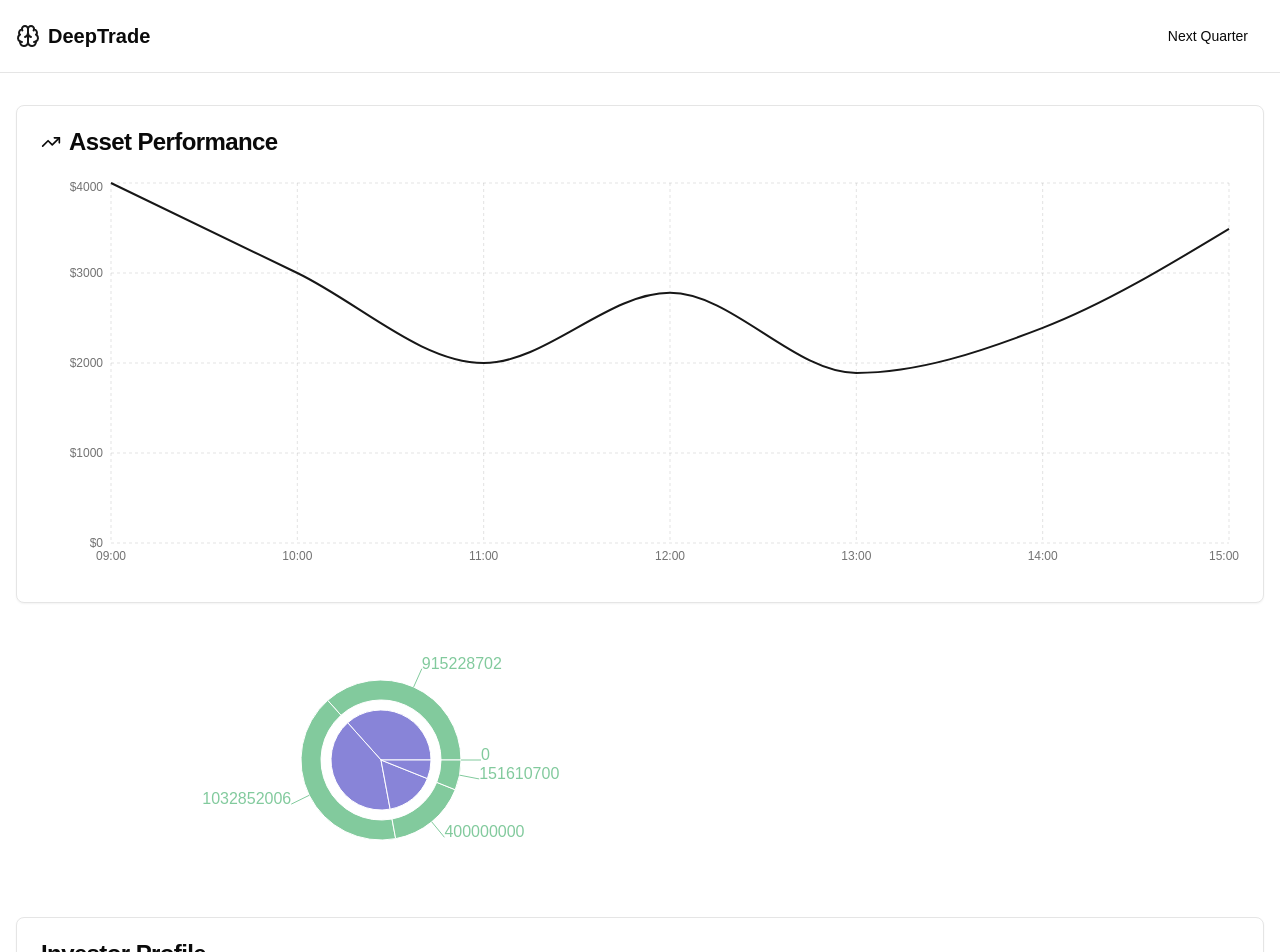
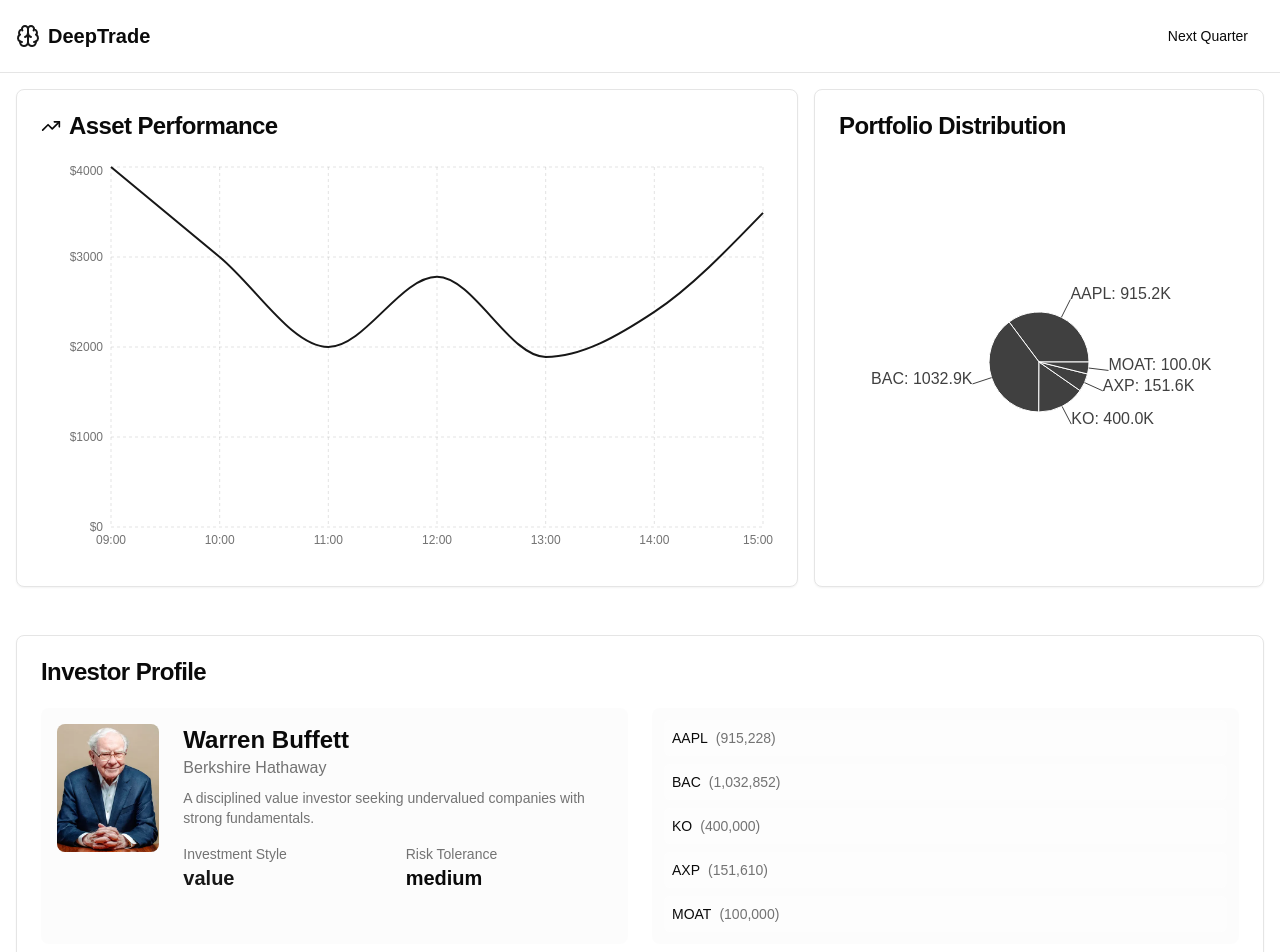
Before and after one commit to Jacky040124/DeepTrade, a Next.js app in the folder deeptrade/: page /trade in a window 1280 px wide. Shown: the top 952 px of the page. Built offline with nearby package versions, Linux system fonts and the light colour scheme.

Commit message:
parrelel display

```diff
--- a/deeptrade/src/app/trade/page.tsx
+++ b/deeptrade/src/app/trade/page.tsx
@@ -109,12 +109,17 @@ export default function Home() {
 
       {/* Main Content */}
       <div className={`transition-all duration-500 ${loading ? "blur-md" : "blur-0"}`}>
-        <main className="container mx-auto px-4 py-8">
-          <Tabs defaultValue={investors[0].id} className="space-y-8">
-            {/* Asset Graph */}
-            <AssetGraph data={graphData} />
-            <PieChart investor_name={selectedInvestor} />
-            {/* Investor Profile Cards */}
+        <main className="container mx-auto px-4 py-4">
+          <Tabs defaultValue={investors[0].id} className="space-y-4">
+          <div className="flex gap-4">
+            <div className="flex-[4]">
+              <AssetGraph data={graphData} />
+            </div>
+            <div className="flex-[1]">
+              <PieChart investor_name={selectedInvestor} />
+            </div>
+          </div>
+
             {investors.map((investor) => (
               <TabsContent key={investor.id} value={investor.id}>
                 <InvestorProfile selectedInvestor={selectedInvestor} />
--- a/deeptrade/src/components/PieCahrt.tsx
+++ b/deeptrade/src/components/PieCahrt.tsx
@@ -1,14 +1,28 @@
 import { PieChart as RechartsPieChart, Pie} from "recharts";
 import { useAgent } from "@/app/hooks/useAgent";
+import { Card, CardContent, CardHeader, CardTitle } from "@/components/ui/card";
 
 interface PieChartProps {
   investor_name: string;
 }
 
 export default function PieChart({ investor_name }: PieChartProps) {
-  const { buffett, soros } = useAgent();
+  const { buffett, soros, kotegawa, siebert } = useAgent();
 
-  const investor = investor_name === "Warren Buffett" ? buffett : soros;
+  const investor = (() => {
+    switch (investor_name) {
+      case "Warren Buffett":
+        return buffett;
+      case "George Soros":
+        return soros;
+      case "Takashi Kotegawa":
+        return kotegawa;
+      case "Muriel Siebert":
+        return siebert;
+      default:
+        return buffett; // Handle cases where no match is found
+    }
+  })();
 
   const holdings = Object.entries(investor.holdings).map(([symbol, shares]) => ({
     name: symbol,
@@ -16,19 +30,17 @@ export default function PieChart({ investor_name }: PieChartProps) {
   }));
 
   return (
-    <RechartsPieChart width={730} height={250}>
-      <Pie data={holdings} dataKey="value" nameKey="name" cx="50%" cy="50%" outerRadius={50} fill="#8884d8" />
-      <Pie
-        data={holdings}
-        dataKey="value"
-        nameKey="name"
-        cx="50%"
-        cy="50%"
-        innerRadius={60}
-        outerRadius={80}
-        fill="#82ca9d"
-        label
-      />
-    </RechartsPieChart>
+    <Card className="mb-8">
+      <CardHeader>
+        <CardTitle className="flex items-center">
+          Portfolio Distribution
+        </CardTitle>
+      </CardHeader>
+      <CardContent>
+        <RechartsPieChart width={400} height={400}>
+        <Pie data={holdings} dataKey="value" nameKey="name" cx="50%" cy="50%" outerRadius={50} fill="#404040" label={({ name, value }) => `${name}: ${(value / 1_000).toFixed(1)}K`}/>
+      </RechartsPieChart>
+      </CardContent>
+      </Card>
   );
 }
--- a/deeptrade/src/components/investor-selector.tsx
+++ b/deeptrade/src/components/investor-selector.tsx
@@ -1,5 +1,6 @@
 "use client";
 
+import { useState } from "react";
 import { InvestorDisplay } from "@/app/trade/page";
 
 interface InvestorSelectorProps {
@@ -7,21 +8,43 @@ interface InvestorSelectorProps {
   onInvestorChange: (investor: InvestorDisplay) => void;
 }
 
-export function InvestorSelector({ investors, onInvestorChange }: InvestorSelectorProps) {
+export function InvestorSelector({
+  investors,
+  onInvestorChange,
+}: InvestorSelectorProps) {
+  const [selectedId, setSelectedId] = useState<InvestorDisplay["id"] | null>(
+    investors[0]?.id || null
+  );
+
+  const handleInvestorChange = (investor: InvestorDisplay) => {
+    setSelectedId(investor.id);
+    onInvestorChange(investor);
+  };
+
   return (
     <div className="flex items-center gap-2">
-      {investors.map((investor) => (
+      {investors.map((investor) => {
+        const isSelected = selectedId === investor.id;
+        return (
           <button
             key={investor.id}
-          onClick={() => onInvestorChange(investor)}
-          className="flex items-center gap-2 px-3 py-1.5 rounded-full hover:bg-muted/50 transition-all"
+            onClick={() => handleInvestorChange(investor)}
+            className={`flex items-center gap-2 px-3 py-1.5 rounded-full transition-all
+              ${isSelected ? "bg-gray-300" : "hover:bg-muted/50"}`}
           >
             <div className="relative w-6 h-6">
-            <img src={investor.image} alt={investor.name} className="rounded-full object-cover w-full h-full" />
+              <img
+                src={investor.image}
+                alt={investor.name}
+                className="rounded-full object-cover w-full h-full"
+              />
             </div>
-          <span className="text-sm font-medium">{investor.name.split(" ")[0]}</span>
+            <span className="text-sm font-medium">
+              {investor.name.split(" ")[0]}
+            </span>
           </button>
-      ))}
+        );
+      })}
     </div>
   );
 }
--- a/deeptrade/src/lib/types/Investor.ts
+++ b/deeptrade/src/lib/types/Investor.ts
@@ -34,11 +34,11 @@ export const WarrenBuffett: InvestorProfile = {
   prompt_style: "Formal and analytical",
   explainability_preference: "detailed",
   holdings: {
-    AAPL: 915_228_702,
-    BAC: 1_032_852_006,
-    KO: 400_000_000,
-    AXP: 151_610_700,
-    MOAT: 0,
+    AAPL: 915_228,
+    BAC: 1_032_852,
+    KO: 400_000,
+    AXP: 151_610,
+    MOAT: 100_000,
   },
 };
 
@@ -75,11 +75,11 @@ export const TakashiKotegawa: InvestorProfile = {
   prompt_style: "Direct and data-centric",
   explainability_preference: "concise",
   holdings: {
-    "SONY": 250_000_000,
-    "SFTBY": 180_000_000,
-    "NTDOY": 120_000_000,
-    "HMC": 90_000_000,
-    "TM": 150_000_000
+    "SONY": 250_000,
+    "SFTBY": 180_000,
+    "NTDOY": 120_000,
+    "HMC": 90_000,
+    "TM": 150_000
   }
 };
 
@@ -96,10 +96,10 @@ export const MurielSiebert: InvestorProfile = {
   prompt_style: "Empathetic and insightful",
   explainability_preference: "detailed",
   holdings: {
-    "IBM": 300_000_000,
-    "GE": 200_000_000,
-    "KO": 150_000_000,
-    "PEP": 100_000_000,
-    "WMT": 250_000_000
+    "IBM": 300_000,
+    "GE": 200_000,
+    "KO": 150_000,
+    "PEP": 100_000,
+    "WMT": 250_000
   }
 };
```
Lines whose indentation alone changed are shown as unchanged.
